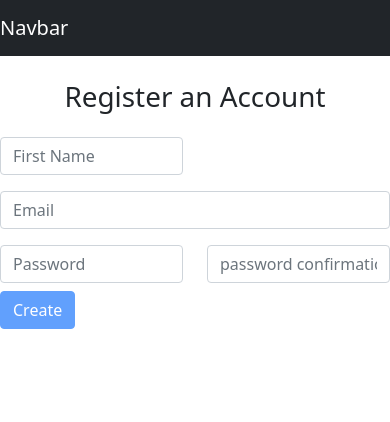
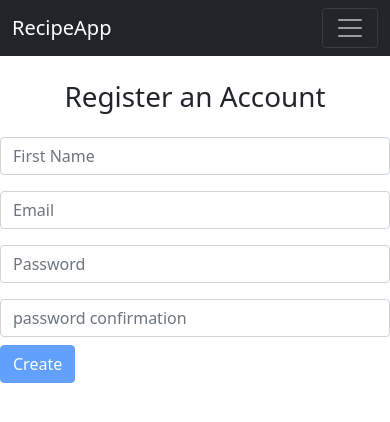
Before and after one commit to Albatraoz12/Frontend-Angular, an Angular app: page /register in a window 390 px wide. Shown: the top 422 px of the page. Built offline with nearby package versions, Linux system fonts and the light colour scheme.

Commit message:
fix navbar responsiveness and fix register account responsivness

```diff
--- a/angular.json
+++ b/angular.json
@@ -27,7 +27,7 @@
               "node_modules/bootstrap/dist/css/bootstrap.min.css",
               "src/styles.css"
             ],
-            "scripts": ["node_modules/bootstrap/dist/js/bootstrap.js"]
+            "scripts": ["node_modules/bootstrap/dist/js/bootstrap.bundle.js"]
           },
           "configurations": {
             "production": {
--- a/src/app/app.component.html
+++ b/src/app/app.component.html
@@ -1,19 +1,43 @@
 <nav class="navbar navbar-expand-lg navbar-dark bg-dark mb-4">
-  <a class="navbar-brand" routerLink="/">Navbar</a>
-  <div class="collapse navbar-collapse" id="navbarNav">
-    <ul class="navbar-nav mr-auto">
-      <li class="nav-item d-flex">
-        <a class="nav-link" routerLink="/">Home</a>
+  <div class="container-fluid flex-row-reverse">
+    <button
+      class="navbar-toggler"
+      type="button"
+      data-bs-toggle="collapse"
+      data-bs-target="#navbarTogglerDemo03"
+      aria-controls="navbarTogglerDemo03"
+      aria-expanded="false"
+      aria-label="Toggle navigation"
+    >
+      <span class="navbar-toggler-icon"></span>
+    </button>
+    <a class="navbar-brand" routerLink="/">RecipeApp</a>
+    <div class="collapse navbar-collapse" id="navbarTogglerDemo03">
+      <ul class="navbar-nav me-auto mb-2 mb-lg-0">
+        <li class="nav-item">
+          <a class="nav-link active" routerLink="/">Home</a>
+        </li>
+        <li>
           <a routerLink="/register" class="nav-link">Register Account</a>
+        </li>
+        <li>
           <a class="nav-link" routerLink="/login" *ngIf="!loggedIn">Log In</a>
-        <a class="nav-link" routerLink="/secure" *ngIf="loggedIn">Dashboard</a>
+        </li>
+        <li>
+          <a class="nav-link" routerLink="/secure" *ngIf="loggedIn"
+            >Dashboard</a
+          >
+        </li>
+        <li>
           <a class="nav-link" routerLink="/" *ngIf="loggedIn" (click)="logout()"
             >Log Out</a
           >
         </li>
       </ul>
     </div>
+  </div>
 </nav>
+
 <!-- <div class="container"> -->
 <router-outlet></router-outlet>
 <!-- </div> -->
--- a/src/app/public/home/recipe.service.ts
+++ b/src/app/public/home/recipe.service.ts
@@ -15,6 +15,12 @@ export class RecipeService {
   mealType: string = 'Dinner';
 
   private foodUrl = `https://api.edamam.com/api/recipes/v2?type=public&q=`;
+
+  // search(formdData: object){
+  //   this.query = formData.query
+  //   this.mealType = formData.mealType
+  //   this.health = formData.health
+  // }
 
   getAllRecipe(): Observable<Recipe[]> {
     return this.httpClient
--- a/src/app/public/register/register.component.css
+++ b/src/app/public/register/register.component.css
@@ -0,0 +1,3 @@
+form {
+  max-width: 25.1rem;
+}
--- a/src/app/public/register/register.component.html
+++ b/src/app/public/register/register.component.html
@@ -2,7 +2,7 @@
 
 <form [formGroup]="form" class="form mt-3" (submit)="submit()">
   <div class="row">
-    <div class="form-group my-2 col-6">
+    <div class="form-group my-2">
       <input
         type="text"
         formControlName="name"
@@ -12,7 +12,7 @@
     </div>
   </div>
   <div class="row">
-    <div class="form-group my-2 col-12">
+    <div class="form-group my-2">
       <input
         type="email"
         formControlName="email"
@@ -22,7 +22,7 @@
     </div>
   </div>
   <div class="row">
-    <div class="form-group my-2 col-6">
+    <div class="form-group my-2">
       <input
         type="password"
         formControlName="password"
@@ -30,7 +30,7 @@
         placeholder="Password"
       />
     </div>
-    <div class="form-group my-2 col-6">
+    <div class="form-group my-2">
       <input
         type="password"
         formControlName="password_confirmation"
--- a/src/app/secure/secure.component.html
+++ b/src/app/secure/secure.component.html
@@ -1,4 +1,4 @@
-<h1 *ngIf="user">Hello {{ user.id }} {{ user.name }}</h1>
+<h1 *ngIf="user">Hello {{ user.id }} {{ user.name | uppercase }}</h1>
 <p>Would you like to see your lists ?</p>
 
 <div class="d-flex justify-content-start align-items-center">
```
Also changed, not shown: src/app/public/home/home.component.ts (+8 -2 lines). Lines whose indentation alone changed are shown as unchanged.
